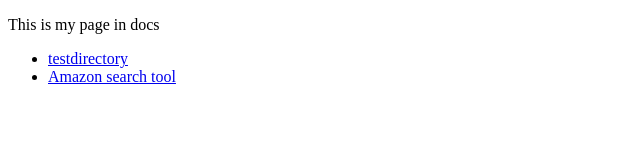
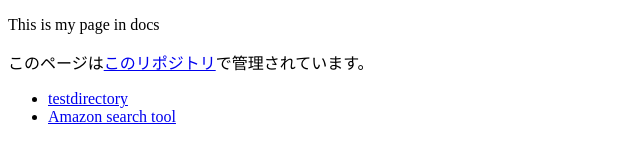
Before and after one commit to nushitoritarou/nushitoritarou.github.io, a plain HTML site: page docs/index.html in a window 1280 px wide. Shown: the whole page, without its empty margins (0-640 px from the left). Drawn offline with Linux system fonts and the light colour scheme.

Commit message:
リポジトリへのリンクを追加

```diff
--- a/docs/index.html
+++ b/docs/index.html
@@ -9,6 +9,7 @@
 <body>
   <div>
     <p>This is my page in docs</p>
+    <p>このページは<a href="https://github.com/nushitoritarou/nushitoritarou.github.io">このリポジトリ</a>で管理されています。</a></p>
   </div>
   <div>
     <ul>
```
